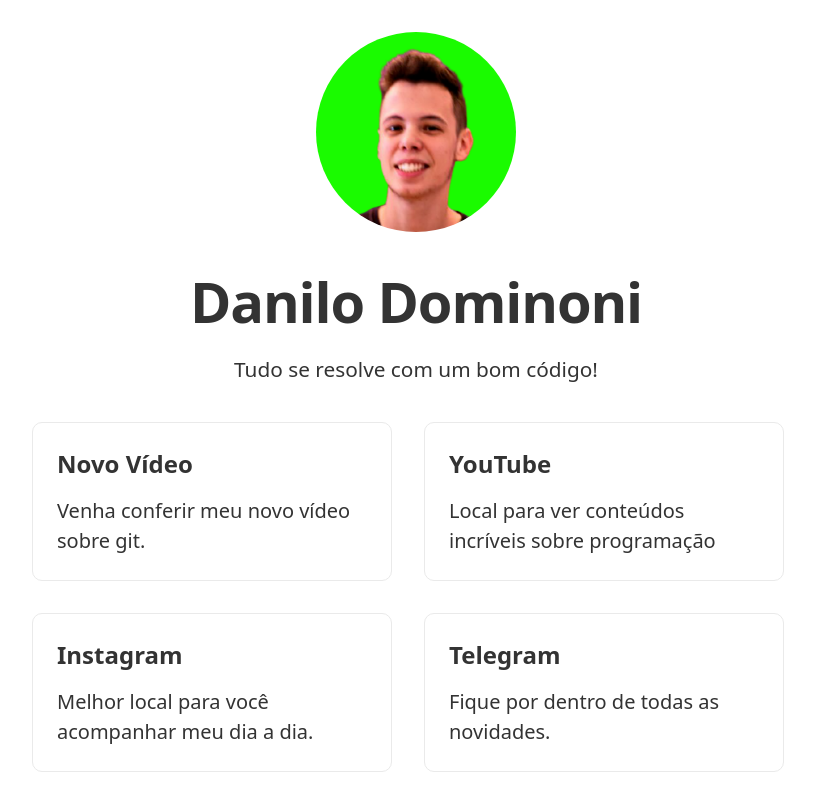
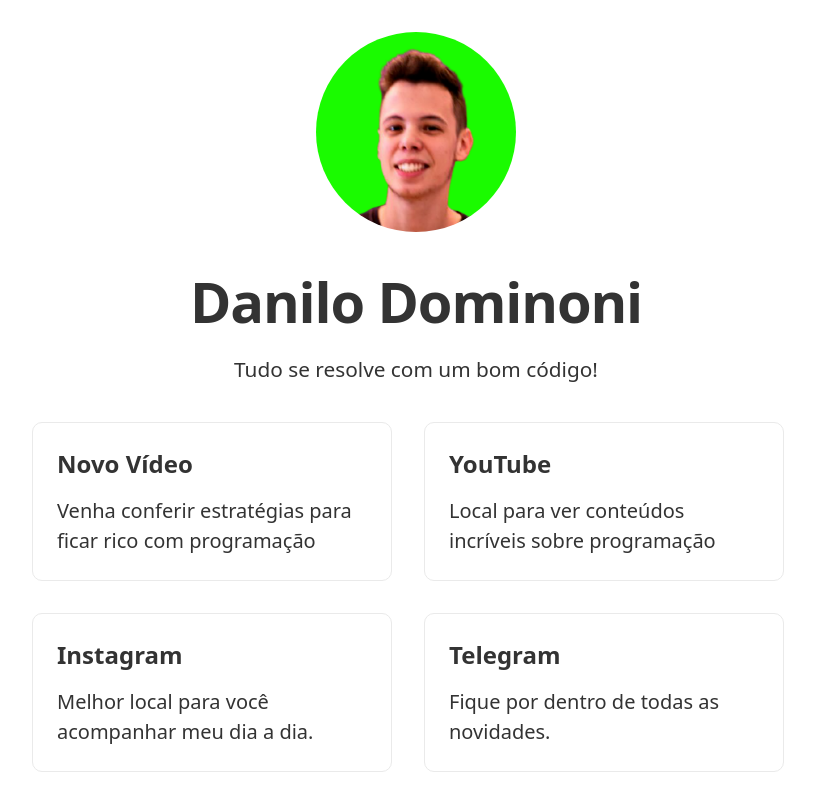
Before and after one commit to dnldmp/danilodominoni, a Next.js app: page / in a window 1280 px wide. Shown: the top 800 px of the page, without its empty margins (224-1039 px from the left). Built offline with nearby package versions, Linux system fonts and the light colour scheme.

Commit message:
novo vídeo sobre estrategias para ficar rico em 2021 com código

```diff
--- a/src/pages/index.js
+++ b/src/pages/index.js
@@ -9,9 +9,9 @@ function Home(){
             <div className="center">
                 <div className={menuStyle.menuItens}>
                     <Menu
-                        href="https://youtu.be/SMi_srTBMnk"
+                        href="https://youtu.be/Ox22gJ41-P4"
                         title="Novo Vídeo"
-                        subtitle="Venha conferir meu novo vídeo sobre git."
+                        subtitle="Venha conferir estratégias para ficar rico com programação"
                     />
                     <Menu
                         href="https://bit.ly/3k6bNu1"
```
